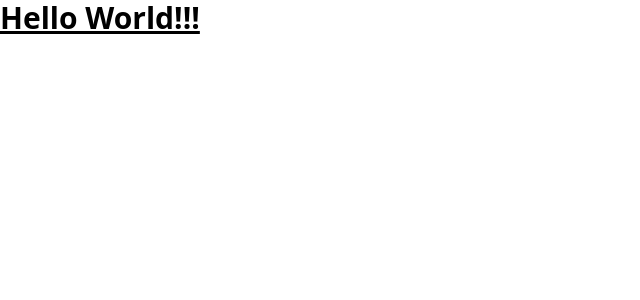
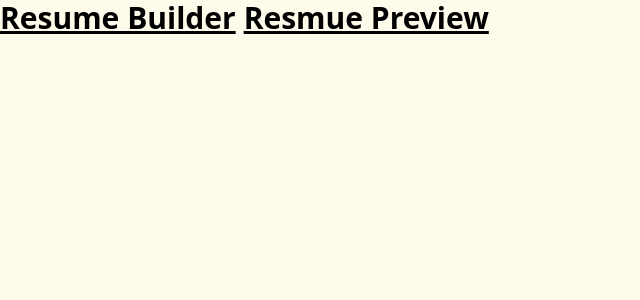
Before and after one commit to yousef8/Resume-Builder, a React (Vite) app: page / in a window 1280 px wide. Shown: the top 300 px of the page, without its empty margins (0-640 px from the left). Built offline with nearby package versions, Linux system fonts and the light colour scheme.

Commit message:
Add very minimum basic layout

```diff
--- a/index.html
+++ b/index.html
@@ -6,7 +6,7 @@
     <meta name="viewport" content="width=device-width, initial-scale=1.0" />
     <title>Resume Builder</title>
   </head>
-  <body>
+  <body class="container mx-auto bg-amber-50">
     <div id="root"></div>
     <script type="module" src="/src/main.tsx"></script>
   </body>
--- a/src/App.tsx
+++ b/src/App.tsx
@@ -1,5 +1,10 @@
 function App() {
-  return <h1 className="text-3xl font-bold underline">Hello World!!!</h1>;
+  return (
+    <div className="flex flex-wrap">
+      <h1 className="text-3xl font-bold underline mr-2">Resume Builder</h1>
+      <h1 className="text-3xl font-bold underline grow">Resmue Preview</h1>
+    </div>
+  );
 }
 
 export default App;
```
